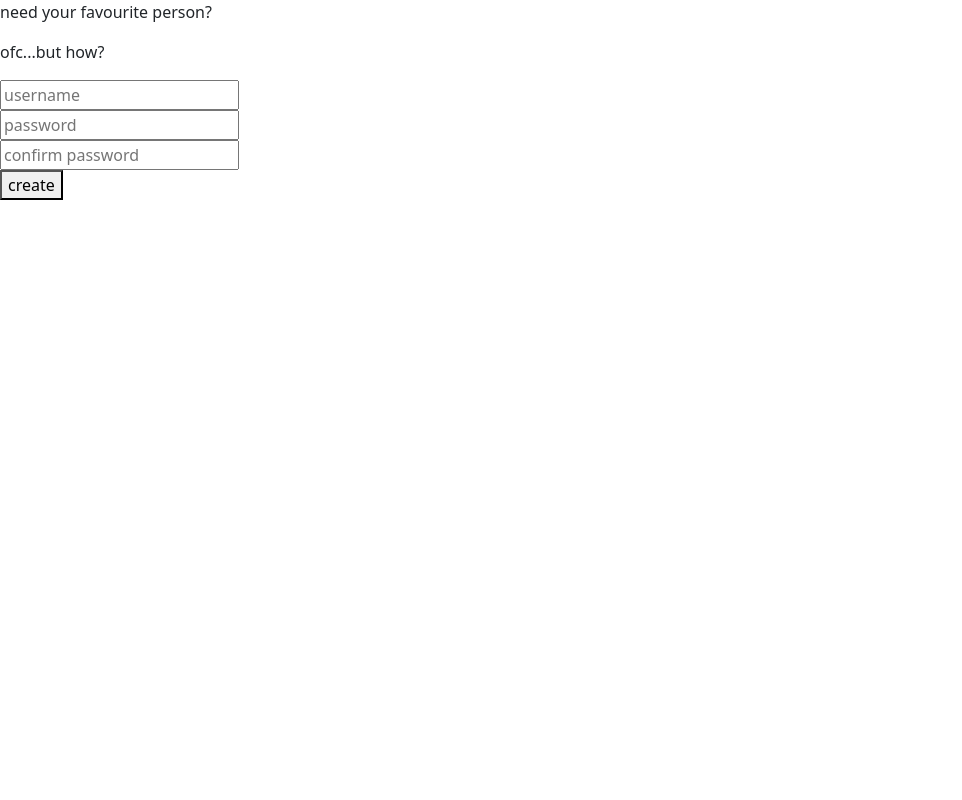
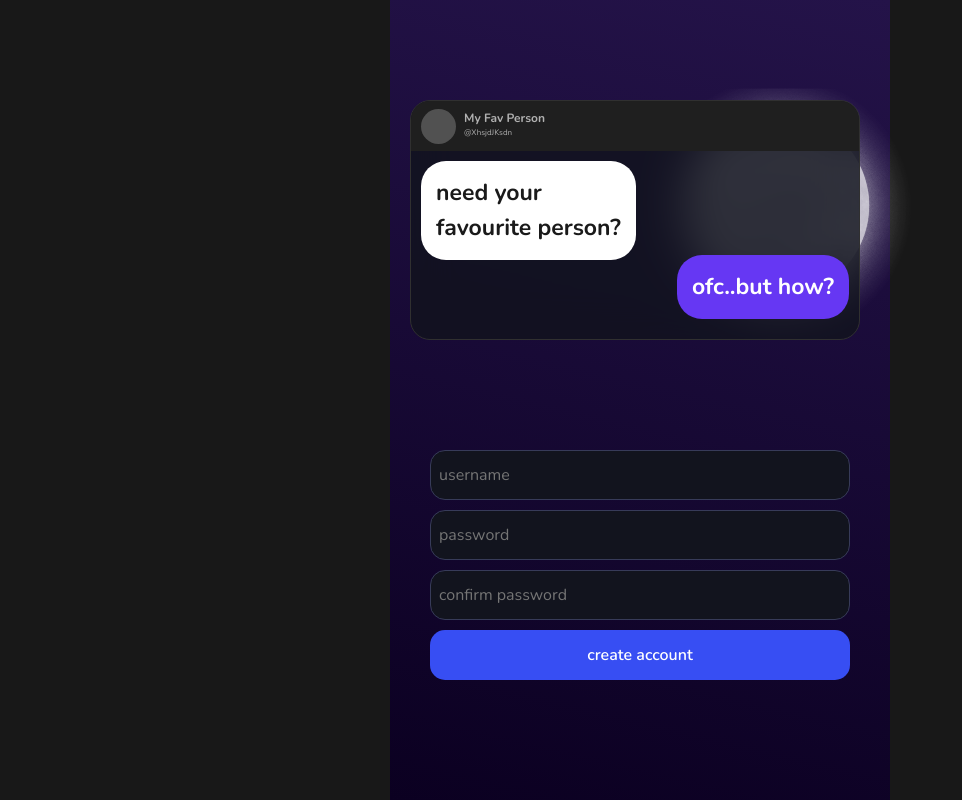
Before and after one commit to Nerdparth/My-Favourite-Person-, a Django app: page /users/new-user/ in a window 1280 px wide. Shown: the whole page, without its empty margins (0-962 px from the left). Run offline with Django 5.2, Linux system fonts and the light colour scheme.

Commit message:
changes
initial ui

```diff
--- a/chat/urls.py
+++ b/chat/urls.py
@@ -2,4 +2,6 @@ from django.urls import path
 from . import views
 urlpatterns = [
     path("index/", views.index, name="index"),
+    path("", views.home, name="home-page"),
+
 ]
--- a/chat/views.py
+++ b/chat/views.py
@@ -4,3 +4,6 @@ from django.http import HttpResponse, JsonResponse
 
 def index(request):
     return JsonResponse({'message': 'Hello World!'})
+
+def home(request):
+    return render(request, "chat/home.html")
--- a/djangoProject1/urls.py
+++ b/djangoProject1/urls.py
@@ -26,7 +26,7 @@ from django.urls import path,include
 urlpatterns = [
     path('admin/', admin.site.urls),
     path('users/', include('users.urls')),
-    path('chat/', include('chat.urls')),
+    path('', include('chat.urls')),
 ]
 if settings.DEBUG:
     urlpatterns += static(settings.MEDIA_URL, document_root=settings.MEDIA_ROOT)
--- a/media/css/index.css
+++ b/media/css/index.css
@@ -19,17 +19,46 @@ body {
 .cs-login-container {
     background: linear-gradient(13deg, #0B0021 0%, #241349 100%);
 }
+.login-container{
+    display: flex;
+    justify-content: center;
+}
 
 /* Chat container */
 .chat-container {
-    width: 100%;
+    width: 450px;
     max-width: 600px;
-    margin: 0 auto;
-    padding: 10px;
+    margin: 0 10px 10px 0;
     display: flex !important;
     flex-direction: column;
     min-height: 200px;
-    height: 280px;
+    height: 240px;
+    background-color: #12141ed3;
+    border: 1px solid #303030;
+    backdrop-filter: blur(20px);
+    border-radius: 20px;
+    overflow: hidden;
+}
+.chat-header{
+    width: 100%;
+    height: 50px;
+    display: flex;
+    align-items: center;
+    padding: 10px;
+    background-color: #1f1f1f;
+}
+.chat-profile-img{
+    width: 35px;
+    height: 35px;
+    background: #515151;
+    border-radius: 50%;
+}
+.chat-profile-user {
+    color: #b1b1b1;
+
+}
+.chat-profile-user >b{
+    font-size: 12px;
 }
 
 /* Chat messages area */
@@ -54,18 +83,18 @@ body {
 
 /* Message from the user */
 .message.user {
-    background-color: hsla(303, 25%, 55%, 0.537);
+    background-color: #6637f3;
     color: white;
     align-self: flex-end;
-    backdrop-filter: blur(20px) saturate(180%);
+
 }
 
 /* Message from the bot */
 .message.bot {
-    background-color: #ffdafd8e;
-    color: #fff;
+    background-color: #ffffff;
+    color: #1a1a1a;
     align-self: flex-start;
-    backdrop-filter: blur(20px) saturate(180%);
+
 }
 
 .moon-img {
@@ -88,7 +117,25 @@ body {
 .cs-form > input, button {
     margin-top: 10px;
 }
+.cs-form > input {
+    background: #12141E;
+    border: 1px solid #373B59;
+    height: 50px;
+    border-radius: 15px;
+    color: white;
+    padding: 3px;
+    padding-left:8px ;
+}
 
+.cs-form > button{
+    height: 50px;
+    font-weight: 600;
+    border-radius: 15px;
+    border: none;
+    outline: none;
+    background: #374EF3;
+    color: white;
+}
 .chat-messages::-webkit-scrollbar {
     width: 8px;
 }
@@ -103,18 +150,19 @@ body {
 }
 
 /* Media query for mobile devices */
-@media (max-width: 600px) {
+@media (max-width: 500px) {
+
     .cs-container {
         width: 100%;
         height: 100vh;
         margin: 0;
         padding: 0;
+        margin-left: 0;
+        margin-right: 0;
     }
 
     .chat-container {
         width: 100%;
-        height: 100%;
-        padding: 5px;
     }
 
     .message {
@@ -133,7 +181,7 @@ body {
     }
 
     .cs-form > input, button {
-        margin-top: 5px;
+        margin-top: 10px;
         font-size: 16px;
     }
 }
--- a/templates/chat/base.html
+++ b/templates/chat/base.html
@@ -2,11 +2,11 @@
 <html lang="en">
 <head>
     <meta charset="UTF-8">
-    <title>Title</title>
+    <title>My Favourite Person</title>
+    <meta content="width=device-width, initial-scale=1" name="viewport" />
     <link href="https://cdn.jsdelivr.net/npm/bootstrap@5.3.3/dist/css/bootstrap.min.css" rel="stylesheet" integrity="sha384-QWTKZyjpPEjISv5WaRU9OFeRpok6YctnYmDr5pNlyT2bRjXh0JMhjY6hW+ALEwIH" crossorigin="anonymous">
     <link rel="stylesheet" href="/media/css/index.css">
 </head>
-
 <body>
 
     {% if user.is_authenticated %}
--- a/templates/users/signup.html
+++ b/templates/users/signup.html
@@ -1,27 +1,44 @@
-<!DOCTYPE html>
-<html lang="en">
-<head>
-    <meta charset="UTF-8">
-    <meta name="viewport" content="width=device-width, initial-scale=1.0">
-    <title>My Favourite Partner</title>
-    <link href="https://cdn.jsdelivr.net/npm/bootstrap@5.3.3/dist/css/bootstrap.min.css" rel="stylesheet" integrity="sha384-QWTKZyjpPEjISv5WaRU9OFeRpok6YctnYmDr5pNlyT2bRjXh0JMhjY6hW+ALEwIH" crossorigin="anonymous">
-</head>
-<body>
+{% extends 'chat/base.html' %}
+
+
+{% block content %}
+<div class="login-container">
     <div>
-        <p>need your favourite person?</p>
+        <div class="d-flex justify-content-end" style="height:100px">
+            <div></div>
+            <div>
+                <img src="/media/images/moon.png" alt="" class="moon-img">
+            </div>
+        </div>
+        <div class="chat-container">
+            <div class="chat-header">
+                <div class="chat-profile d-flex flex-row">
+                    <div class="chat-profile-img"></div>
+                    <div class="chat-profile-user mx-2  d-flex flex-column">
+                        <b> My Fav Person</b>
+                        <small class="font-small" style="font-size: 8px;">@XhsjdJKsdn</small>
+                    </div>
+                </div>
+            </div>
+            <div class="chat-messages">
+                <div class="message bot">need your <br>
+                    favourite person?</div>
+                <div class="message user">ofc..but how?</div>
+            </div>
+
+        </div>
+        <div >
+            <form action="{% url 'signup' %}" method="POST" class="cs-form" autocomplete="off">
+                {% csrf_token %}
+                <input type="text" name="username" class="cs-form-control" placeholder="username" id="" autocomplete="off">
+                <input type="password" name="password" class="cs-form-control" placeholder="password" id="" autocomplete="off">
+                <input type="password" name="confirm_password" class="cs-form-control" placeholder="confirm password" id="" autocomplete="off">
+
+                <button>create account</button>
+            </form>
+
+        </div>
     </div>
-        <div>
-            <p>ofc...but how?</p>
-        </div>
+</div>
 
-        <form action="" method="post">
-            {% csrf_token %}
-            <input type="text" id="username" name="username" placeholder="username" required><br>
-            <input type="password" id="password" name="password" placeholder="password" required><br>
-            <input type="password" id="confirm_password" name="confirm_password" placeholder="confirm password" required><br>
-            <button type="submit">create</button>
-        </form>
-</body>
-<script src="https://code.jquery.com/jquery-3.7.1.js" integrity="sha256-eKhayi8LEQwp4NKxN+CfCh+3qOVUtJn3QNZ0TciWLP4=" crossorigin="anonymous"></script>
-<script src="https://cdn.jsdelivr.net/npm/bootstrap@5.3.3/dist/js/bootstrap.bundle.min.js" integrity="sha384-YvpcrYf0tY3lHB60NNkmXc5s9fDVZLESaAA55NDzOxhy9GkcIdslK1eN7N6jIeHz" crossorigin="anonymous"></script>
-</html>
+{% endblock content %}
--- a/users/views.py
+++ b/users/views.py
@@ -12,7 +12,7 @@ def signup(request):
         myuser.email = username+"@mfp.com"
         myuser.save()
         messages.success(request, 'Your account has been created!')
-        return redirect('users/new-user')
+        return redirect('/home/')
     return render(request, "users/signup.html")
 
 def index(request):
```
Also changed, not shown: templates/chat/home.html (added, +47 -0 lines), templates/users/login.html (+11 -0 lines), db.sqlite3.
